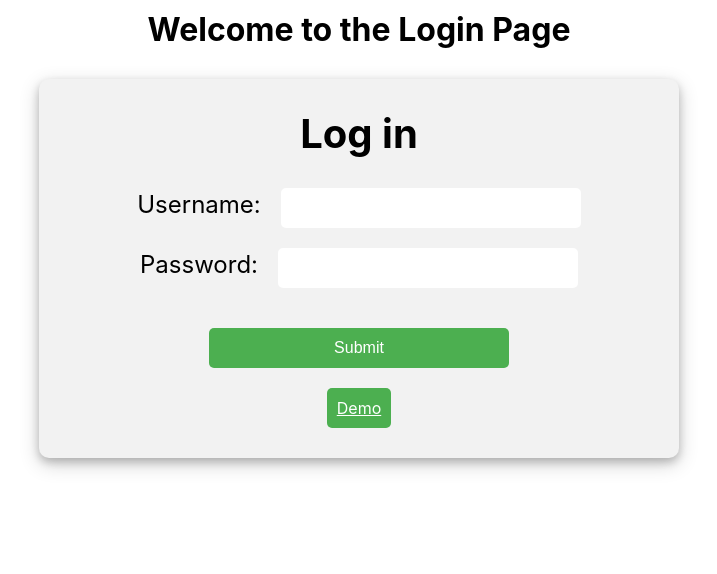
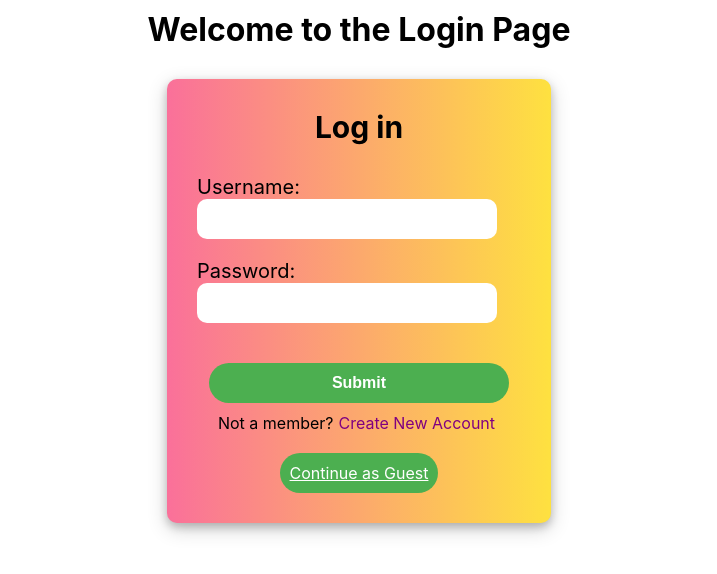
Before and after one commit to tranlac2210/COSC-4353-Project, a React (Create React App) app in the folder client/: page /LoginPage in a window 1280 px wide. Shown: the top 574 px of the page, without its empty margins (281-998 px from the left). Built offline with nearby package versions, Linux system fonts and the light colour scheme.

Commit message:
update Loginpage and signuppage

```diff
--- a/client/src/pages/LoginPage.js
+++ b/client/src/pages/LoginPage.js
@@ -19,7 +19,7 @@ function LoginPage(){
     <Wrapper>
       <div><h1>Welcome to the Login Page</h1>
       <form className="login_form" onSubmit={handleSubmit}>
-        <h2>Log in</h2>
+        <h3>Log in</h3>
         <div  >
           <label className="login_username" htmlFor="username">Username:</label>
           <input className="login_input"
@@ -38,8 +38,16 @@ function LoginPage(){
             onChange={event => setPassword(event.target.value)}
           />
         </div>
-        <button className="login_button" type="submit">Submit</button>
-        <Link className="demo" to="/ClientPage">Demo</Link>
+        <button className="login_button" type="submit"><h4>Submit</h4></button>
+
+
+
+
+        <div className="already-have-account">
+        Not a member?
+        <a className="signup_now" href="/SignupPage">Create New Account</a>
+      </div>
+        <Link className="demo" to="/ClientPage">Continue as Guest</Link>
 
       </form>
       </div>
@@ -48,7 +56,26 @@ function LoginPage(){
 };
 
 const Wrapper = styled.div`
+
+  .login_h4{
+    margin-top:20px;
+  }
+
+  .signup_now {
+
+    padding: 5px;
+    text-decoration: none;
+    color: inherit;
+    margin-top:20px;
+    color: purple;
+    cursor: pointer;
+    }
+
+    .signup_now:hover {
+      color: #3e8e41;
+    }
   .login_form {
+    background: linear-gradient(to right, #fa709a 0%, #fee140 100%);
     display: flex;
     flex-direction: column;
     align-items: center;
@@ -56,7 +83,7 @@ const Wrapper = styled.div`
     padding: 30px;
     border-radius: 10px;
     box-shadow: 0 4px 8px 0 rgba(0, 0, 0, 0.2), 0 6px 20px 0 rgba(0, 0, 0, 0.19);
-    width: 50%;
+    width: 30%;
     margin: auto;
   }
 
@@ -67,13 +94,13 @@ const Wrapper = styled.div`
   }
 
 
-  .login_form h2 {
-    font-size: 40px;
+  .login_form h3 {
+    font-size: 30px;
     margin-bottom: 30px;
   }
 
   .login_username,.login_pass {
-    font-size: 24px;
+    font-size: 20px;
     margin-bottom: 10px;
     margin-right: 20px;
   }
@@ -83,17 +110,18 @@ const Wrapper = styled.div`
     height: 40px;
     padding: 10px;
     margin-bottom: 20px;
-    border-radius: 5px;
+    border-radius: 10px;
     border: none;
     font-size: 16px;
   }
 
   .login_button {
+    margin-bottom:10px;
     margin-top: 20px;
     width: 300px;
     height: 40px;
     padding: 10px;
-    border-radius: 5px;
+    border-radius: 30px;
     border: none;
     font-size: 16px;
     background-color: #4CAF50;
@@ -105,7 +133,7 @@ const Wrapper = styled.div`
     margin-top: 20px;
 
     padding: 10px;
-    border-radius: 5px;
+    border-radius: 20px;
     border: none;
     font-size: 16px;
     background-color: #4CAF50;
@@ -116,7 +144,7 @@ const Wrapper = styled.div`
     background-color: #3e8e41;
   }
 
-  .login_button:hover {
+  .login_button:hover,.signup_link:hover{
     background-color: #3e8e41;
   }
 `;
--- a/client/src/pages/SignUpPage.js
+++ b/client/src/pages/SignUpPage.js
@@ -1,4 +1,5 @@
 import React, { useState } from 'react';
+import {Link, useHistory} from 'react-router-dom';
 // import './SignUpPage.css';
 import styled from "styled-components";
 
@@ -21,11 +22,11 @@ function SignUpPage() {
   return (
     <Wrapper>
       <div>
-        <h1>Welcome to Sign up Page</h1>
+        <h1 className='signup_h1'>Welcome to Sign up Page</h1>
       <form className='signup_form' onSubmit={handleSubmit}>
         <h2>Sign Up</h2>
         <div>
-          <label className='signup_label_username' htmlFor="username">username:</label>
+          <label className='signup_label_username' htmlFor="username">Username</label>
           <input className='signup_input'
             type="username"
             id="username"
@@ -35,7 +36,7 @@ function SignUpPage() {
           />
         </div>
         <div>
-          <label className='signup_label_pass' htmlFor="password">Password:</label>
+          <label className='signup_label_pass' htmlFor="password">Password</label>
           <input className='signup_input'
             type="password"
             id="password"
@@ -45,7 +46,7 @@ function SignUpPage() {
           />
         </div>
         <div>
-          <label className='signup_label_conpass' htmlFor="confirmPassword">Confirm Password:</label>
+          <label className='signup_label_conpass' htmlFor="confirmPassword">Confirm Password</label>
           <input className='signup_input'
             type="password"
             id="confirmPassword"
@@ -54,7 +55,11 @@ function SignUpPage() {
             required
           />
         </div>
-        <button className='signup_button' type="submit">Sign Up</button>
+        <button className='signup_button' type="submit">CREATE ACCOUNT</button>
+        <div className="already-have-account">
+        Already have an account?
+        <a className="signup_link" href="/LoginPage"> Sign In</a>
+      </div>
       </form>
       </div>
     </Wrapper>
@@ -62,15 +67,27 @@ function SignUpPage() {
 };
 
 const Wrapper = styled.div`
+
+
+  .already-have-account {
+    text-align: center;
+    margin-top: 1rem;
+    font-size: 0.9rem;
+  }
+  .signup_h1{
+    text-align:center;
+    margin-bottom:10px;
+  }
   .signup_form {
+    background: linear-gradient(to right, #fa709a 0%, #fee140 100%);
     display: flex;
     flex-direction: column;
     align-items: center;
     background-color: #f2f2f2;
-    padding: 30px;
-    border-radius: 10px;
+    padding: 20px;
+    border-radius: 15px;
     box-shadow: 0 4px 8px 0 rgba(0, 0, 0, 0.2), 0 6px 20px 0 rgba(0, 0, 0, 0.19);
-    width: 50%;
+    width: 30%;
     margin: auto;
   }
 
@@ -88,7 +105,7 @@ const Wrapper = styled.div`
   .signup_input {
     width: 100%;
     padding: 10px;
-    border-radius: 5px;
+    border-radius: 10px;
     border: none;
     margin-bottom: 20px;
   }
@@ -97,7 +114,7 @@ const Wrapper = styled.div`
     background-color: #4CAF50;
     color: white;
     padding: 10px 20px;
-    border-radius: 5px;
+    border-radius: 30px;
     border: none;
     cursor: pointer;
   }
```
